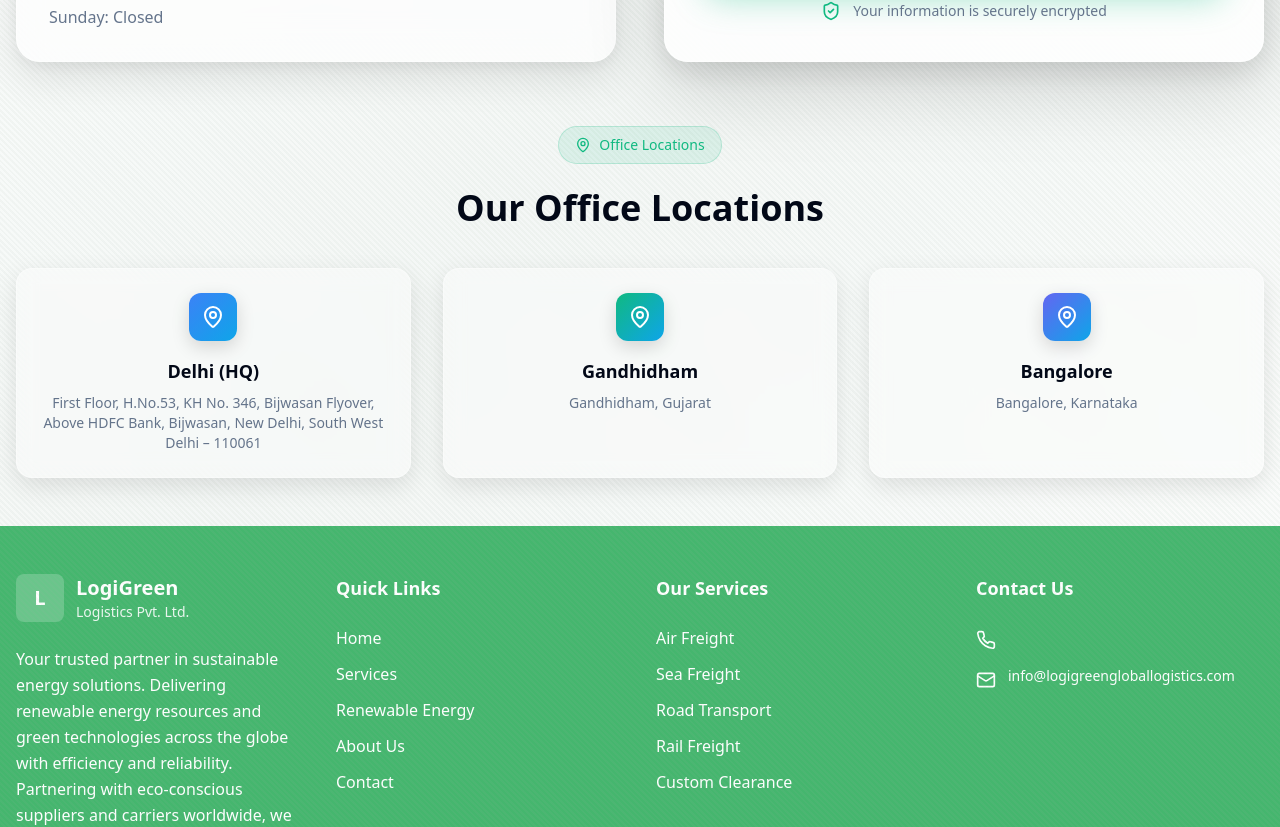
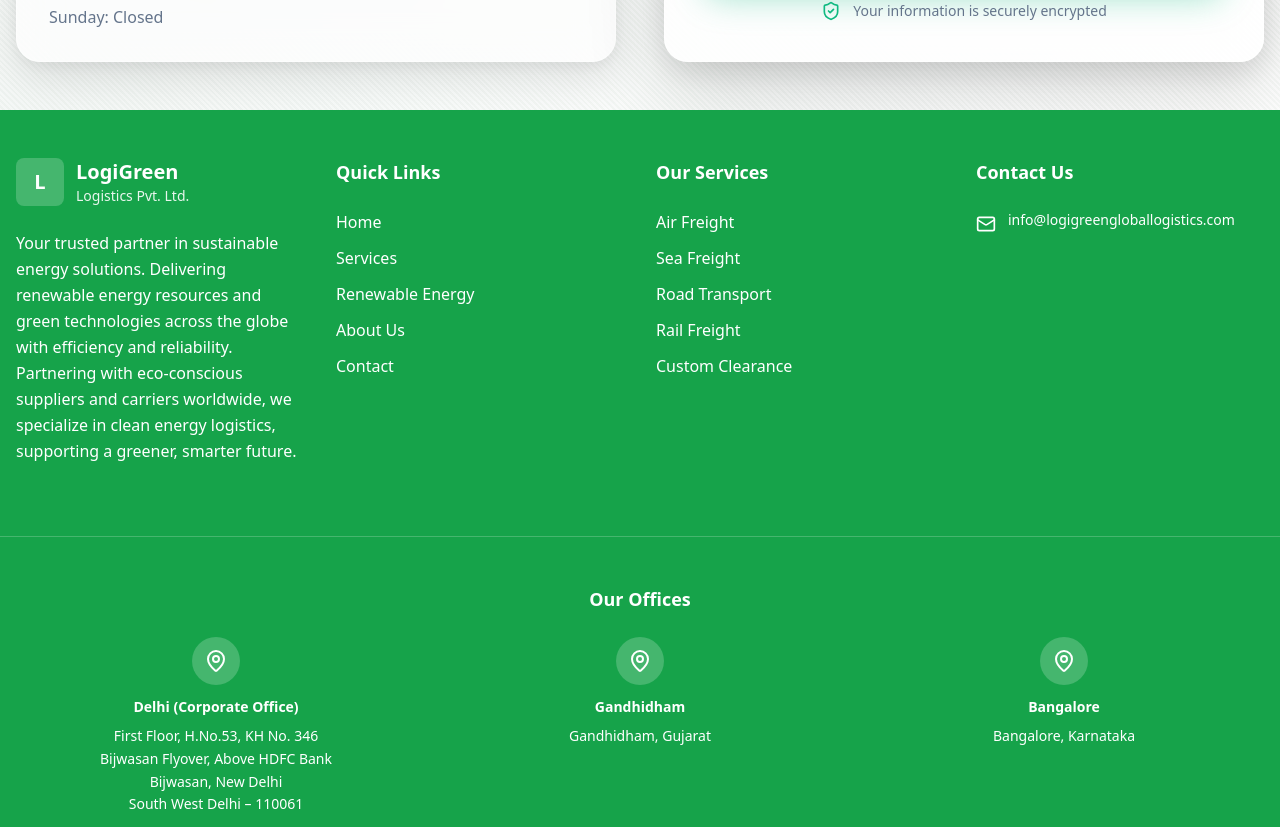
Before and after one commit to LakshyaBagani/aeroship-logistics-green, a React (Vite) app: page /contact in a window 1280 px wide. Shown: the part 1195-2022 px from the top of the page. Built offline with nearby package versions, Linux system fonts and the light colour scheme; the HTML template or start-up script is replaced by a standard one.

Commit message:
Fix footer color on contact page, remove duplicate offices section

```diff
--- a/src/components/layout/Footer.tsx
+++ b/src/components/layout/Footer.tsx
@@ -1,7 +1,6 @@
 import { Button } from "@/components/ui/button";
 import {
   MapPin,
-  Phone,
   Mail,
   Globe,
   Facebook,
@@ -127,12 +126,6 @@ export default function Footer() {
             <h3 className="font-bold text-lg mb-6 text-white">Contact Us</h3>
             <div className="space-y-4">
               <div className="flex items-start space-x-3">
-                <Phone className="w-5 h-5 text-white flex-shrink-0 mt-1" />
-                <div>
-                </div>
-              </div>
-
-              <div className="flex items-start space-x-3">
                 <Mail className="w-5 h-5 text-white flex-shrink-0 mt-1" />
                 <div className="text-sm">
                   <div className="text-white font-medium">info@logigreengloballogistics.com</div>
--- a/src/pages/Contact.tsx
+++ b/src/pages/Contact.tsx
@@ -5,24 +5,25 @@ import { Card, CardContent } from "@/components/ui/card";
 import { Button } from "@/components/ui/button";
 import { Input } from "@/components/ui/input";
 import { Textarea } from "@/components/ui/textarea";
-import { MapPin, Phone, Mail, Globe, Clock, Send, ShieldCheck, MessageSquare } from "lucide-react";
+import { Phone, Mail, Globe, Clock, Send, ShieldCheck, MessageSquare } from "lucide-react";
 import { useInView } from "@/hooks/use-in-view";
 
 const Contact = () => {
   const headerRef = useInView<HTMLDivElement>({ threshold: 0.2 });
   const gridRef = useInView<HTMLDivElement>({ threshold: 0.15 });
-  const officesRef = useInView<HTMLDivElement>({ threshold: 0.15 });
 
   useEffect(() => {
     window.scrollTo({ top: 0, behavior: 'smooth' });
   }, []);
 
   return (
-    <div className="min-h-screen relative overflow-hidden" style={{
+    <div className="min-h-screen">
+      <Navbar />
+      <div className="relative overflow-hidden" style={{
         background: 'linear-gradient(135deg, #fefefe 0%, #f8faf9 25%, #f1f5f3 50%, #f8faf9 75%, #fefefe 100%)'
       }}>
         {/* Animated background elements */}
-      <div className="absolute inset-0 opacity-5">
+        <div className="absolute inset-0 opacity-5 pointer-events-none">
           <div className="absolute inset-0" style={{
             backgroundImage: `
               radial-gradient(circle at 20% 20%, rgba(134, 162, 139, 0.15) 1px, transparent 1px),
@@ -32,9 +33,8 @@ const Contact = () => {
             backgroundSize: '80px 80px, 120px 120px, 100px 100px',
           }}></div>
         </div>
-
         {/* Subtle stripe pattern overlay */}
-      <div className="absolute inset-0 opacity-3">
+        <div className="absolute inset-0 opacity-3 pointer-events-none">
           <div className="absolute inset-0" style={{
             backgroundImage: `repeating-linear-gradient(
               45deg,
@@ -45,11 +45,8 @@ const Contact = () => {
             )`,
           }}></div>
         </div>
-
         {/* Semi-transparent overlay */}
-      <div className="absolute inset-0 bg-white/20"></div>
-
-      <Navbar />
+        <div className="absolute inset-0 bg-white/20 pointer-events-none"></div>
       <main className="pt-16 relative z-10">
         {/* Premium Header */}
         <div className="container mx-auto px-4 py-16">
@@ -229,54 +226,9 @@ const Contact = () => {
             </div>
           </div>
 
-          {/* Office Locations */}
-          <div ref={officesRef.ref} className={`mt-16 reveal-up ${officesRef.isInView ? 'reveal-in' : ''}`}>
-            <div className="text-center mb-10">
-              <div className="inline-flex items-center gap-2 px-4 py-2 rounded-full mb-6" style={{
-                background: 'rgba(16, 185, 129, 0.1)',
-                border: '1px solid rgba(16, 185, 129, 0.2)'
-              }}>
-                <MapPin className="w-4 h-4" style={{ color: '#10b981' }} />
-                <span className="text-sm font-medium" style={{ color: '#10b981' }}>
-                  Office Locations
-                </span>
-              </div>
-              <h2 className="text-3xl md:text-4xl font-bold text-foreground">Our Office Locations</h2>
-            </div>
-            <div className="grid grid-cols-1 md:grid-cols-3 gap-8">
-              {[{
-                city: 'Delhi (HQ)',
-                color: '#3b82f6',
-                address: 'First Floor, H.No.53, KH No. 346, Bijwasan Flyover, Above HDFC Bank, Bijwasan, New Delhi, South West Delhi – 110061'
-              },{
-                city: 'Gandhidham',
-                color: '#10b981',
-                address: 'Gandhidham, Gujarat'
-              },{
-                city: 'Bangalore',
-                color: '#6366f1',
-                address: 'Bangalore, Karnataka'
-              }].map((o, idx) => (
-                <div key={idx} className="relative rounded-2xl p-6 text-center transition-all duration-500 hover:-translate-y-2 hover:scale-[1.02]" style={{
-                  background: 'rgba(255, 255, 255, 0.4)',
-                  backdropFilter: 'blur(10px)',
-                  border: '1px solid rgba(255, 255, 255, 0.3)',
-                  boxShadow: '0 8px 25px rgba(0, 0, 0, 0.1)'
-                }}>
-                  <div className="w-12 h-12 rounded-xl flex items-center justify-center mx-auto mb-4" style={{
-                    background: `linear-gradient(135deg, ${o.color}, #0ea5e9)`,
-                    boxShadow: '0 6px 18px rgba(0,0,0,0.15)'
-                  }}>
-                    <MapPin className="w-6 h-6 text-white" />
-                  </div>
-                  <h3 className="text-lg font-semibold text-foreground mb-2">{o.city}</h3>
-                  <p className="text-sm text-muted-foreground">{o.address}</p>
-                </div>
-              ))}
-            </div>
-          </div>
         </div>
       </main>
+      </div>
       <Footer />
     </div>
   );
```
Lines whose indentation alone changed are shown as unchanged.
